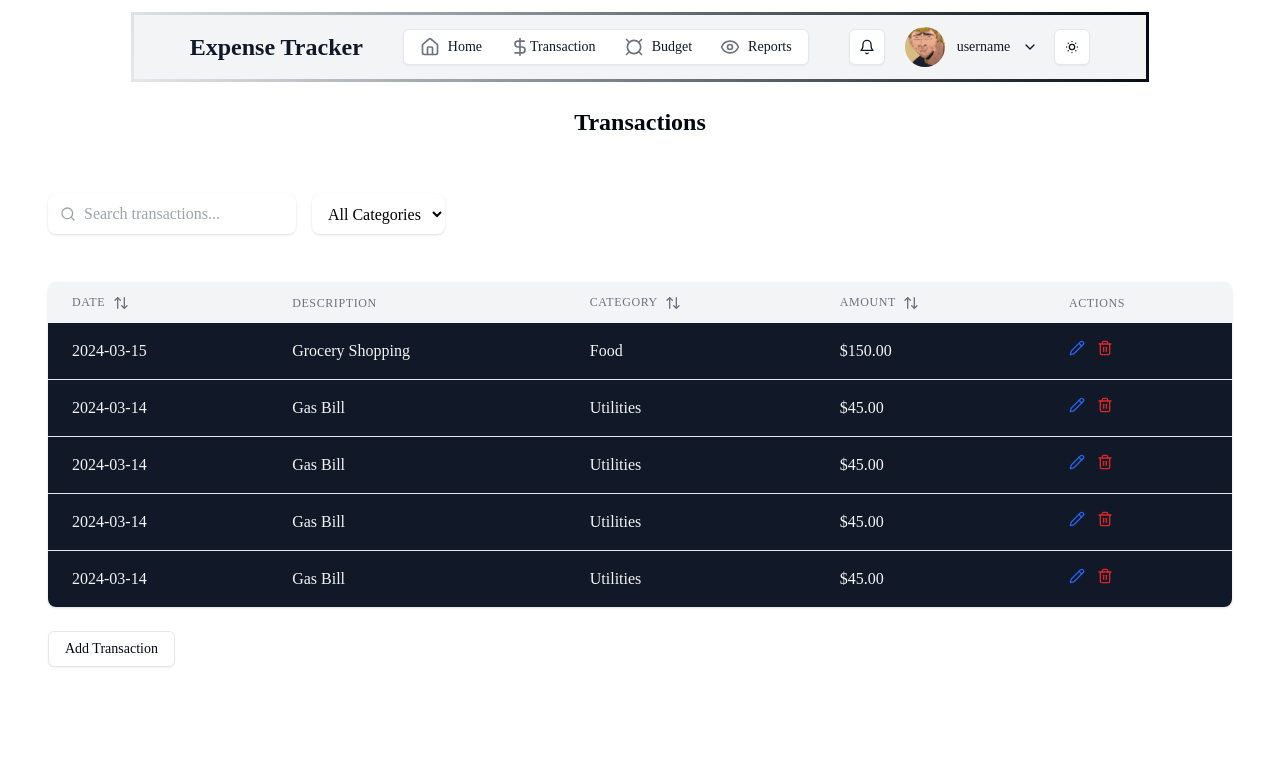
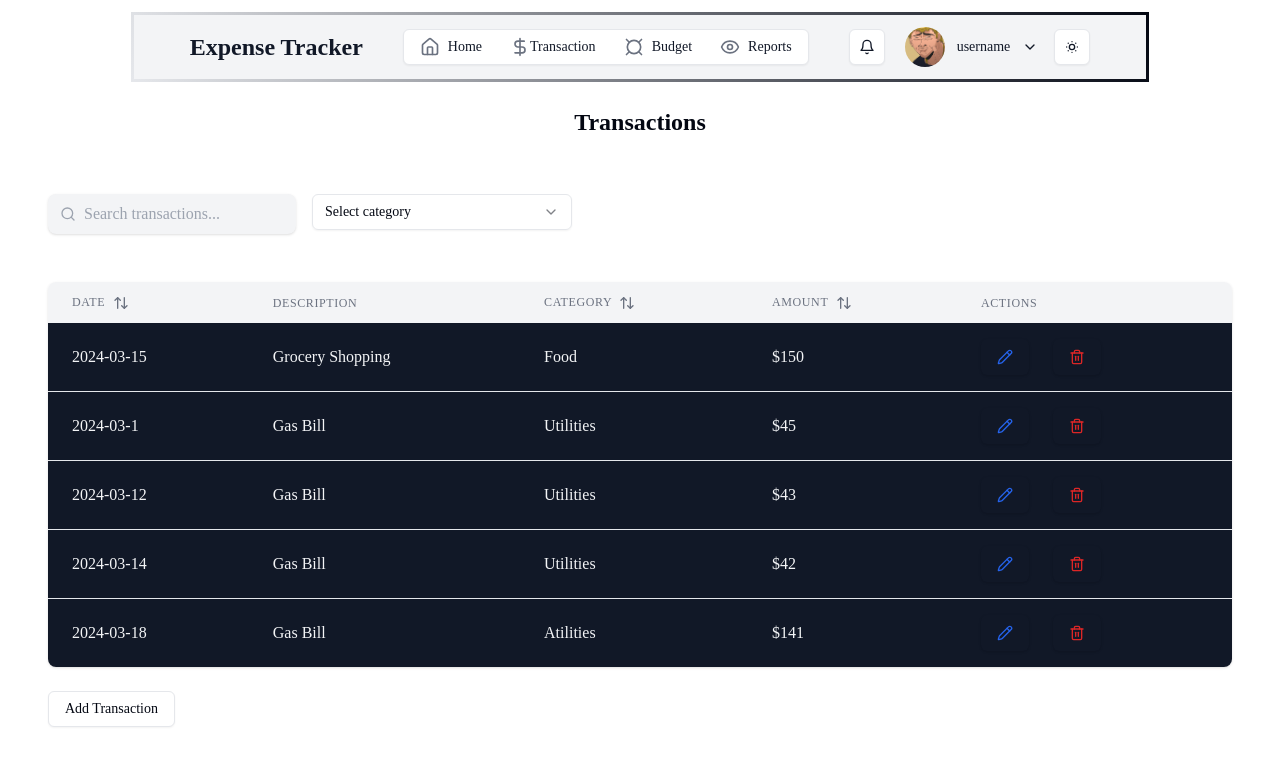
Before and after one commit to Mohannad20/ExpenseTracker, a React (Vite) app: page /transaction in a window 1280 px wide. Shown: the top 766 px of the page. Built offline with nearby package versions, Linux system fonts and the light colour scheme; no server answers; a web font is replaced by a local one.

Commit message:
add: update Navbar links, NotFound navigation, and refactor AddTransaction form with react-hook-form

```diff
--- a/src/pages/AddTransaction.jsx
+++ b/src/pages/AddTransaction.jsx
@@ -5,40 +5,27 @@ import { Select, SelectContent, SelectGroup, SelectItem, SelectLabel, SelectTrig
 import { Label } from '../components/ui/label'
 import { Input } from '../components/ui/input'
 import { Button } from '../components/ui/button'
+import { addTransaction } from '../redux/TransactionReducer'
+import { useDispatch } from 'react-redux'
+import { useForm } from 'react-hook-form'
 
-const AddTransaction = () => {
-  const [transaction, setTransaction] = useState({
-    type: 'expense',
-    amount: '',
-    category: '',
-    description: '',
-    date: new Date().toISOString().split('T')[0]
-  })
+const AddTransaction = ({ addTransaction }) => {
+  const { register, handleSubmit, formState: { errors } } = useForm();
 
-  const handleSubmit = (e) => {
-    e.preventDefault()
-    // Add transaction handling logic
-  }
+  const onSubmit = (data) => {
+    addTransaction(data);
+  };
 
   return (
     <DialogContent>
       <DialogHeader>
         <DialogTitle className='text-center '>Add Transaction</DialogTitle>
       </DialogHeader>
-    <form onSubmit={handleSubmit} className=" mx-auto p-4 rounded shadow">
-      {/* <h3 className="text-xl mb-4">Add Transaction</h3> */}
+      <form onSubmit={handleSubmit(onSubmit)} className="mx-auto p-4 rounded shadow">
         <div className="space-y-4">
-        <div>
-          {/* <select
-            value={transaction.type}
-            onChange={(e) => setTransaction({...transaction, type: e.target.value})}
-            className="w-full p-2 border rounded"
-          >
-            <option value="expense">Expense</option>
-            <option value="income">Income</option>
-          </select> */}
+          {/* <div>
             <Label>Transaction</Label>
-          <Select>
+            <Select {...register('transactionType', { required: true })}>
               <SelectTrigger className="w-[300px]">
                 <SelectValue placeholder="select a transaction" />
               </SelectTrigger>
@@ -47,50 +34,47 @@ const AddTransaction = () => {
                   <SelectLabel>Type of transaction</SelectLabel>
                   <SelectItem value="expense">Expense</SelectItem>
                   <SelectItem value="income">Income</SelectItem>
-
                 </SelectGroup>
               </SelectContent>
             </Select>
+            {errors.transactionType && <span>This field is required</span>}
+          </div> */}
+          <div>
+            <Label>Description</Label>
+            <Input
+              placeholder="Description"
+              {...register('description', { required: true })}
+              className="w-full p-2 border rounded"
+            />
+            {errors.description && <span>This field is required</span>}
+          </div>
+          <div>
+            <Label>Date</Label>
+            <Input
+              type="date"
+              {...register('date', { required: true })}
+              className="p-2 border w-full rounded flex flex-col"
+            />
+            {errors.date && <span>This field is required</span>}
           </div>
           <div>
             <Label>Amount</Label>
             <Input
               type="number"
-          placeholder="Amount"
-          value={transaction.amount}
-          onChange={(e) => setTransaction({...transaction, amount: e.target.value})}
-          className="w-full p-2 border rounded"/>
+              step="0.01"
+              {...register('amount', { required: true })}
+              className="w-full p-2 border rounded"
+            />
+            {errors.amount && <span>This field is required</span>}
           </div>
           <div>
             <Label>Category</Label>
-
             <Input
-          type="text"
               placeholder="Category"
-          value={transaction.category}
-          onChange={(e) => setTransaction({...transaction, category: e.target.value})}
+              {...register('category', { required: true })}
               className="w-full p-2 border rounded"
             />
-        </div>
-        <div>
-        <Label>Description</Label>
-          <Input
-            type="text"
-            placeholder="Description"
-            value={transaction.description}
-            onChange={(e) => setTransaction({...transaction, description: e.target.value})}
-            className="w-full p-2 border rounded"
-          />
-        </div>
-        <div>
-        <Label>Date</Label>
-
-          <Input
-            type="date"
-            value={transaction.date}
-            onChange={(e) => setTransaction({...transaction, date: e.target.value})}
-            className="p-2 border w-full rounded flex flex-col"
-          />
+            {errors.category && <span>This field is required</span>}
           </div>
           <Button
             type="submit"
@@ -101,8 +85,7 @@ const AddTransaction = () => {
         </div>
       </form>
     </DialogContent>
-
-  )
-}
+  );
+};
 
 export default AddTransaction;
--- a/src/pages/Home.jsx
+++ b/src/pages/Home.jsx
@@ -117,14 +117,15 @@ const Home = () => {
                     labelLine={false}
                     label={({ name, percent }) => `${name}: ${(percent * 100).toFixed(0)}%`}
                     outerRadius="80%"
-                    innerRadius="40%"
+                    innerRadius="50%"
                     fill="#8884d8"
                     dataKey="value"
                   >
-                    {pieData.map((entry, index) => (
+                    {pieData.map((_, index) => (
                       <Cell key={`cell-${index}`} fill={COLORS[index % COLORS.length]} />
                     ))}
                   </Pie>
+                  <Tooltip labelStyle={{ color: "#8884d8" }} contentStyle={{ borderRadius: '8px' }} />
                 </PieChart>
               </ResponsiveContainer>
             </div>
--- a/src/pages/Transaction.jsx
+++ b/src/pages/Transaction.jsx
@@ -3,62 +3,99 @@ import { Search, ArrowUpDown, Pencil, Trash2 } from 'lucide-react'
 import { Button } from '../components/ui/button'
 import { Dialog, DialogContent, DialogTrigger } from '../components/ui/dialog'
 import AddTransaction from './AddTransaction'
+import { Select, SelectContent, SelectItem, SelectTrigger, SelectValue } from '../components/ui/select'
+import { deleteTransaction } from '../redux/TransactionReducer'
+import { useDispatch } from 'react-redux'
 
 const Transaction = () => {
-  const [transactions] = useState([
+  const [transactions, setTransactions] = useState([
     { id: 1, date: '2024-03-15', description: 'Grocery Shopping', amount: 150.00, category: 'Food' },
-    { id: 2, date: '2024-03-14', description: 'Gas Bill', amount: 45.00, category: 'Utilities' },
-    { id: 2, date: '2024-03-14', description: 'Gas Bill', amount: 45.00, category: 'Utilities' },
-    { id: 2, date: '2024-03-14', description: 'Gas Bill', amount: 45.00, category: 'Utilities' },
-    { id: 2, date: '2024-03-14', description: 'Gas Bill', amount: 45.00, category: 'Utilities' },
+    { id: 2, date: '2024-03-1', description: 'Gas Bill', amount: 45.00, category: 'Utilities' },
+    { id: 3, date: '2024-03-12', description: 'Gas Bill', amount: 43.00, category: 'Utilities' },
+    { id: 4, date: '2024-03-14', description: 'Gas Bill', amount: 42.00, category: 'Utilities' },
+    { id: 5, date: '2024-03-18', description: 'Gas Bill', amount: 141.00, category: 'Atilities' },
   ])
   const [searchTerm, setSearchTerm] = useState('')
   const [filterCategory, setFilterCategory] = useState('all')
+  const [sortOrder, setSortOrder] = useState({ date: 'desc', category: 'asc', amount: 'desc' });
+
+  const addTransaction = (transaction) => {
+    setTransactions([...transactions, { ...transaction, id: transactions.length + 1 }]);
+  };
+
+  const sortByDate = () => {
+    const sortedTransactions = [...transactions].sort((a, b) => {
+      return sortOrder.date === 'asc' ? new Date(a.date) - new Date(b.date) : new Date(b.date) - new Date(a.date);
+    });
+    setTransactions(sortedTransactions);
+    setSortOrder({ ...sortOrder, date: sortOrder.date === 'asc' ? 'desc' : 'asc' });
+  };
+  const sortbyCategory = () => {
+    const sortedTransactions = [...transactions].sort((a, b) => {
+      return sortOrder.category === 'desc' ? a.category.localeCompare(b.category) : b.category.localeCompare(a.category)
+    });
+
+    setTransactions(sortedTransactions);
+    setSortOrder({ ...sortOrder, category: sortOrder.category === 'asc' ? 'desc' : 'asc' });
+
+  }
+  const sortByAmount = () => {
+    const sortedTransactions = [...transactions].sort((a, b) => {
+      return sortOrder.amount === 'asc' ? a.amount - b.amount : b.amount - a.amount
+    });
+    setTransactions(sortedTransactions);
+    setSortOrder({...sortOrder, amount : sortOrder.amount === 'asc' ? 'desc' : 'asc'})
+  }
+
+  const dispatch = useDispatch();
+  // const transactions = useSelector(state => state.transactions.transactions); // Adjust the state path as needed
+
 
   return (
     <div className='min-h-screen p-6'>
       <h1 className='text-2xl text-center font-bold mb-8'>Transactions</h1>
 
       {/* Search and Filter */}
-      <div className='flex flex-wrap gap-4 mb-6 p-6'>
-        <div className='flex items-center bg-white rounded-lg px-3 py-2 shadow w-full sm:w-auto'>
+      <div className='flex flex-row gap-4 mb-6 p-6'>
+        <div className='flex items-center bg-accent rounded-lg px-3 py-2 shadow w-full sm:w-auto'>
           <Search className='text-gray-400 w-4 h-4' />
           <input
             type='text'
             placeholder='Search transactions...'
-            className='ml-2 outline-none bg-white text-black w-full sm:w-auto'
+            className='ml-2 outline-none bg-accent text-primary w-full sm:w-auto'
             value={searchTerm}
             onChange={(e) => setSearchTerm(e.target.value)}
           />
         </div>
-        <select
-          className='rounded-lg px-3 py-2 pr-2 bg-white text-black shadow w-full sm:w-auto'
-          value={filterCategory}
-          onChange={(e) => setFilterCategory(e.target.value)}
+        <Select
         >
-          <option value="all">All Categories</option>
-          <option value="food">Food</option>
-          <option value="utilities">Utilities</option>
-          <option value="transport">Transport</option>
-        </select>
+          <SelectTrigger className='w-[260px] py-4'>
+            <SelectValue placeholder='Select category' />
+          </SelectTrigger>
+          <SelectContent>
+            <SelectItem value='food'>Food</SelectItem>
+            <SelectItem value='utilities'>Utilities</SelectItem>
+            <SelectItem value='transport'>Transport</SelectItem>
+          </SelectContent>
+        </Select>
       </div>
 
       {/* Transactions Table */}
-      <div className='mx-6 rounded-lg    shadow overflow-x-auto p-'>
-        <table className='w-full 6'>
+      <div className='mx-6 rounded-lg shadow overflow-x-auto p-'>
+        <table className='w-full'>
           <thead className='bg-accent'>
             <tr>
               <th className='px-6 py-3 text-left text-xs font-medium text-gray-500 uppercase tracking-wider'>
-                Date <ArrowUpDown className='inline ml-1 cursor-pointer w-4 h-4' />
+                Date <ArrowUpDown onClick={() => sortByDate()} className='inline ml-1 cursor-pointer w-4 h-4' />
               </th>
               <th className='px-6 py-3 text-left text-xs font-medium text-gray-500 uppercase tracking-wider'>
                 Description
               </th>
               <th className='px-6 py-3 text-left text-xs font-medium text-gray-500 uppercase tracking-wider'>
-                Category <ArrowUpDown className='inline ml-1 cursor-pointer w-4 h-4' />
+                Category <ArrowUpDown onClick={() => sortbyCategory()} className='inline ml-1 cursor-pointer w-4 h-4' />
               </th>
               <th className='px-6 py-3 text-left text-xs font-medium text-gray-500 uppercase tracking-wider'>
-                Amount <ArrowUpDown className='inline ml-1 cursor-pointer w-4 h-4' />
+                Amount <ArrowUpDown onClick={() => sortByAmount()} className='inline ml-1 cursor-pointer w-4 h-4' />
               </th>
               <th className='px-6 py-3 text-left text-xs font-medium text-gray-500 uppercase tracking-wider'>
                 Actions
@@ -71,14 +108,14 @@ const Transaction = () => {
                 <td className='px-6 py-4 whitespace-nowrap'>{transaction.date}</td>
                 <td className='px-6 py-4'>{transaction.description}</td>
                 <td className='px-6 py-4'>{transaction.category}</td>
-                <td className='px-6 py-4'>${transaction.amount.toFixed(2)}</td>
+                <td className='px-6 py-4'>${transaction.amount}</td>
                 <td className='px-6 py-4'>
-                  <button className='text-blue-600 hover:text-blue-800 mr-3'>
+                  <Button className='text-blue-600 hover:text-blue-800 mr-6'>
                     <Pencil className='w-4 h-4' />
-                  </button>
-                  <button className='text-red-600 hover:text-red-800'>
+                  </Button>
+                  <Button className='text-red-600 hover:text-red-800' onClick={()=> dispatch(deleteTransaction(transaction.id))}>
                     <Trash2 className='w-4 h-4' />
-                  </button>
+                  </Button>
                 </td>
               </tr>
             ))}
@@ -91,7 +128,7 @@ const Transaction = () => {
               <Button variant='outline'>Add Transaction</Button>
             </DialogTrigger>
             <DialogContent>
-              <AddTransaction/>
+              <AddTransaction addTransaction={addTransaction} />
             </DialogContent>
         </Dialog>
       </div>
--- a/src/redux/TransactionReducer.jsx
+++ b/src/redux/TransactionReducer.jsx
@@ -1,19 +1,28 @@
-import { createSlice } from "@reduxjs/toolkit";
+import { createSlice } from '@reduxjs/toolkit';
 
+const initialState = {
+  transactions: [
+    { id: 1, date: '2024-03-15', description: 'Grocery Shopping', amount: 150.00, category: 'Food' },
+    { id: 2, date: '2024-03-1', description: 'Gas Bill', amount: 45.00, category: 'Utilities' },
+    { id: 3, date: '2024-03-12', description: 'Gas Bill', amount: 43.00, category: 'Utilities' },
+    { id: 4, date: '2024-03-14', description: 'Gas Bill', amount: 42.00, category: 'Utilities' },
+    { id: 5, date: '2024-03-18', description: 'Gas Bill', amount: 141.00, category: 'Atilities' },
+  ],
+};
 
-const TransactionReducer = createSlice({
-    name : 'transactions',
-    initialState : [],
-    reducers: {
-        setTransactions : (state, action) =>  action.payload,
-        addTransaction : (state, action) => {
-            state.push(action.payload);
-        },
-        deleteTransaction : (state, action) => {
-            return state.filter(transaction => transaction.id !== action.payload);
-        }
-    }
-})
+const transactionSlice = createSlice({
+  name: 'transactions',
+  initialState,
+  reducers: {
+    deleteTransaction: (state, action) => {
+      state.transactions = state.transactions.filter(transaction => transaction.id !== action.payload);
+    },
+    setTransactions : (_, action) =>  action.payload,
+    addTransaction : (state, action) => {
+        state.transactions.push(action.payload);
+    },
+  },
+});
 
-
-export default TransactionReducer.reducer;
+export const { deleteTransaction, setTransactions, addTransaction } = transactionSlice.actions;
+export default transactionSlice.reducer;
```
Also changed, not shown: src/components/Navbar.jsx (+4 -4 lines), src/pages/NotFound.jsx (+8 -3 lines). Lines whose indentation alone changed are shown as unchanged.
